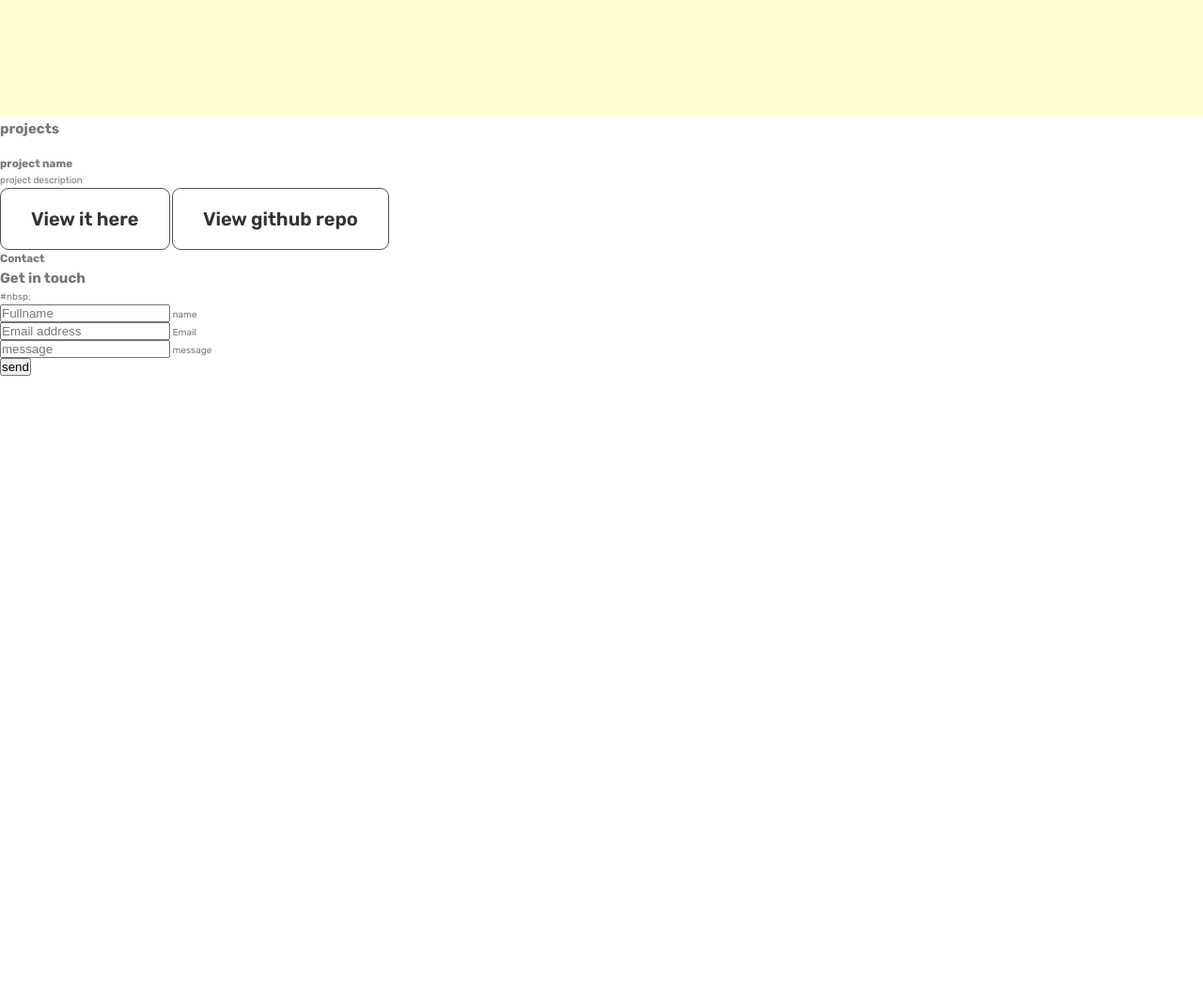
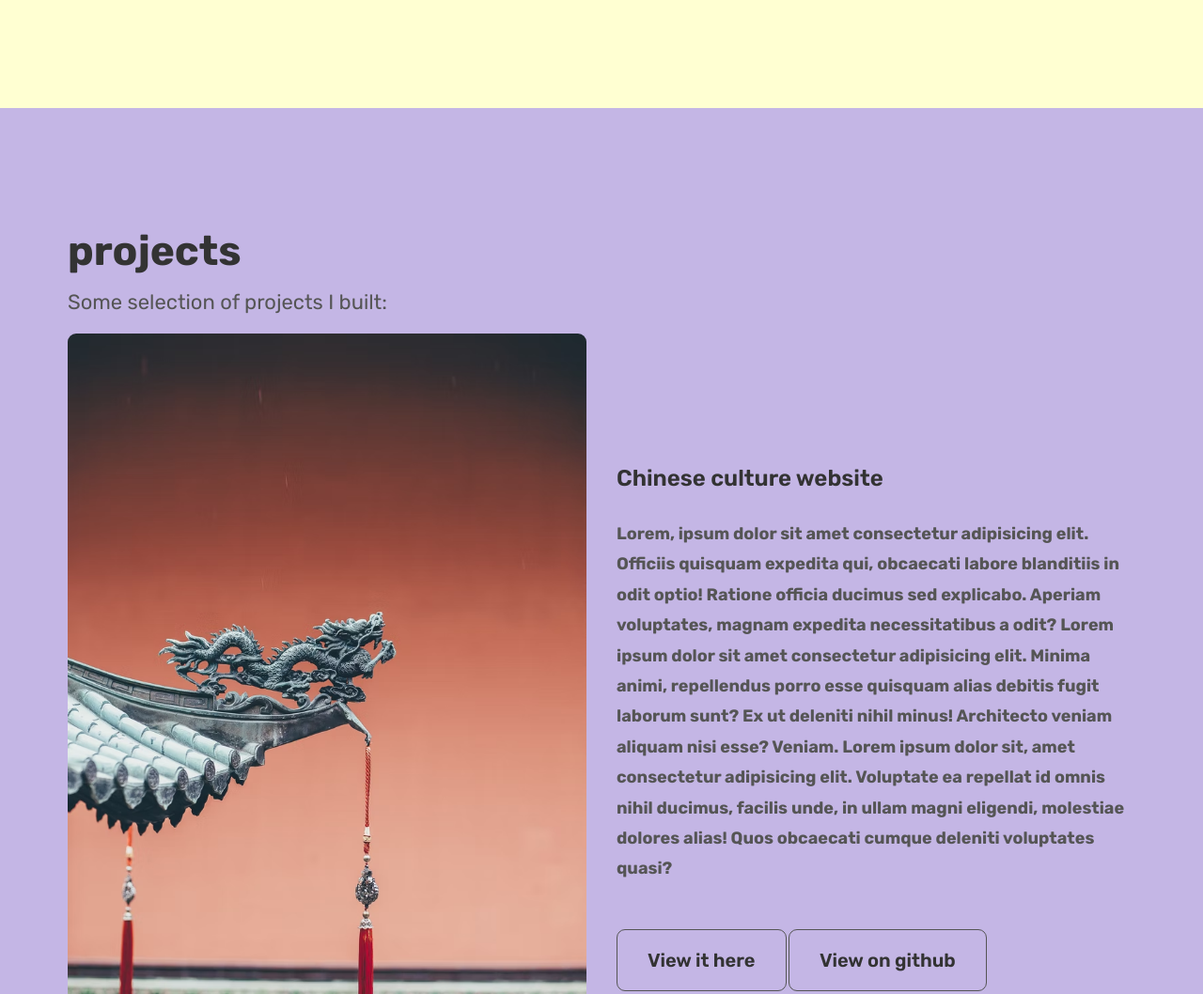
Before and after one commit to Effyz1228/My-personal-website, a website: page index.html in a window 1280 px wide. Shown: the part 2090-3148 px from the top of the page at 94% size. Before the commit the page ends 2490 px from the top, so only its background shows below. Drawn offline with Linux system fonts and the light colour scheme.

Commit message:
finish layout of project section

```diff
--- a/index.html
+++ b/index.html
@@ -161,26 +161,68 @@
         </section>
 
         <section class="section-projects">
-            <div class="projects__wrapper">
-                <h2>projects</h2>
-                <div class="project__container">
-                    <div class="project__img">
-                        <img src="" alt="">
+            <div class="projects__wrapper container">
+                <h2 class="heading-secondary margin-bottom-tiny">projects</h2>
+                <p class="sub-heading-small margin-bottom-small">Some selection of projects I built:</p>
+
+                <div class="projects__container">
+
+                    <!-- p1 -->
+                    <div class="project__photo-box">
+                        <img src="img/chinese.avif" alt="" class="project__img">
                     </div>
-                    <div class="project__text">
-                        <h3>project name</h3>
-                        <p>project description</p>
-                        <div class="project__skills">
-                            <div class="icon_box"></div>
-                            <div class="icon_box"></div>
-                            <div class="icon_box"></div>
-                            <div class="icon_box"></div>
-                            <div class="icon_box"></div>
-                        </div>
-                        <div class="project__buttons__container">
-                            <a href="" class="btn">View it here</a>
-                            <a href="" class="btn">View github repo</a>
-                        </div>
+                    <div class="project__text-box">
+                        <p class="project__name">Chinese culture website</p>
+                        <p class="project__detail">Lorem, ipsum dolor sit amet consectetur adipisicing elit. Officiis quisquam expedita qui, obcaecati labore blanditiis in odit optio! Ratione officia ducimus sed explicabo. Aperiam voluptates, magnam expedita necessitatibus a odit?
+                            Lorem ipsum dolor sit amet consectetur adipisicing elit. Minima animi, repellendus porro esse quisquam alias debitis fugit laborum sunt? Ex ut deleniti nihil minus! Architecto veniam aliquam nisi esse? Veniam.
+                            Lorem ipsum dolor sit, amet consectetur adipisicing elit. Voluptate ea repellat id omnis nihil ducimus, facilis unde, in ullam magni eligendi, molestiae dolores alias! Quos obcaecati cumque deleniti voluptates quasi?
+                        </p>
+                        <a href="#" class="btn">View it here</a>
+                        <a href="#" class="btn">View on github</a>
+                    </div>
+
+                    <!-- p2 -->
+                    <div class="project__text-box">
+                        <p class="project__name">Movie fight</p>
+                        <p class="project__detail">Lorem, ipsum dolor sit amet consectetur adipisicing elit. Officiis quisquam expedita qui, obcaecati labore blanditiis in odit optio! Ratione officia ducimus sed explicabo. Aperiam voluptates, magnam expedita necessitatibus a odit?</p>
+                        <a href="#" class="btn">View it here</a>
+                        <a href="#" class="btn">View on github</a>
+                    </div>
+                    <div class="project__photo-box">
+                        <img src="img/journaling.avif" alt="" class="project__img">
+                    </div>
+
+                    <!-- p3 -->
+                    <div class="project__photo-box">
+                        <img src="img/camping.avif" alt="" class="project__img">
+                    </div>
+                    <div class="project__text-box">
+                        <p class="project__name">Food website</p>
+                        <p class="project__detail">Lorem, ipsum dolor sit amet consectetur adipisicing elit. Officiis quisquam expedita qui, obcaecati labore blanditiis in odit optio! Ratione officia ducimus sed explicabo. Aperiam voluptates, magnam expedita necessitatibus a odit?</p>
+                        <a href="#" class="btn">View it here</a>
+                        <a href="#" class="btn">View on github</a>
+                    </div>
+
+                    <!-- p4 -->
+                    <div class="project__text-box">
+                        <p class="project__name">Chinese culture website</p>
+                        <p class="project__detail">Lorem, ipsum dolor sit amet consectetur adipisicing elit. Officiis quisquam expedita qui, obcaecati labore blanditiis in odit optio! Ratione officia ducimus sed explicabo. Aperiam voluptates, magnam expedita necessitatibus a odit?</p>
+                        <a href="#" class="btn">View it here</a>
+                        <a href="#" class="btn">View on github</a>
+                    </div>
+                    <div class="project__photo-box">
+                        <img src="img/outdoor.avif" alt="" class="project__img">
+                    </div>
+
+                    <!-- p5 -->
+                    <div class="project__photo-box">
+                        <img src="img/acne.avif" alt="" class="project__img">
+                    </div>
+                    <div class="project__text-box">
+                        <p class="project__name">Chinese culture website</p>
+                        <p class="project__detail">Lorem, ipsum dolor sit amet consectetur adipisicing elit. Officiis quisquam expedita qui, obcaecati labore blanditiis in odit optio! Ratione officia ducimus sed explicabo. Aperiam voluptates, magnam expedita necessitatibus a odit?</p>
+                        <a href="#" class="btn">View it here</a>
+                        <a href="#" class="btn">View on github</a>
                     </div>
                 </div>
             </div>
--- a/sass/_layout.scss
+++ b/sass/_layout.scss
@@ -123,6 +123,54 @@
     }
 }
 
-.section-projects{}
+//**********************
+// section projects:
+//**********************
+.section-projects{
+    background-color: #c4b6e5;
+    margin-top: -1rem;
+    padding: 12.6rem 0;
+}
+.projects__wrapper{
+
+}
+.projects__text{
+
+}
+.project__photo-box{
+
+}
+
+.projects__container{
+    display: grid;
+    grid-template-columns: repeat(2,1fr);
+    gap: 3.2rem;
+}
+
+.project__img{
+    width: 100%;
+    border-radius: 9px;
+}
+
+.project__text-box{
+    align-self: center;
+}
+
+.project__name{
+color: #333;
+font-weight: 600;
+font-size: 2.4rem;
+margin-bottom: 2.4rem;
+}
+
+.project__detail{
+color: #555;
+font-weight: 700;
+font-size: 1.8rem;
+line-height: 1.8;
+padding-bottom: 4.8rem;
+}
+
+
 
 .section-contact{}
```
Also changed, not shown: img/acne.avif (added), img/camping.avif (added), img/chinese.avif (added), img/journaling.avif (added), img/outdoor.avif (added), sass/main.css, 1 other file.
